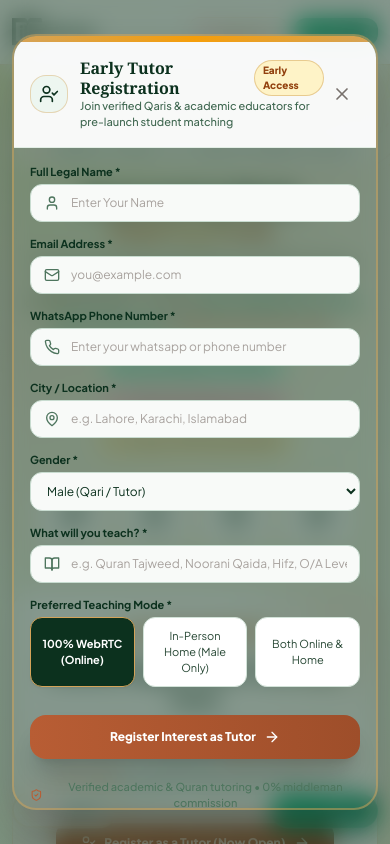
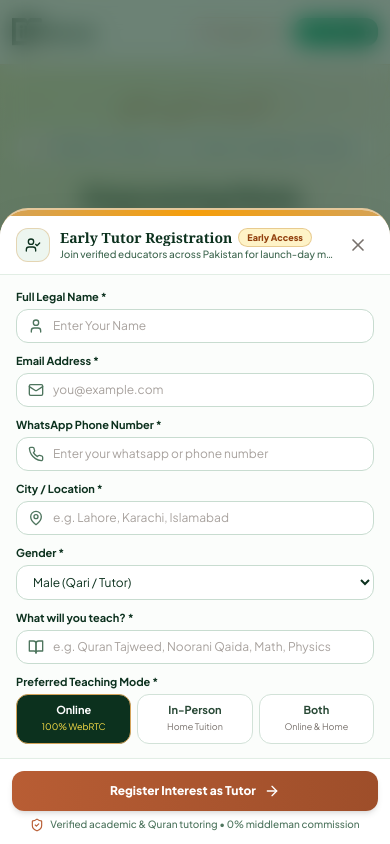
Before and after one commit to wpkindle/IlmDunya, a React (Vite) app: page / in a window 390 px wide. Both pictures are taken after a click on the button "Register as a Tutor (Now Open)". Shown: the top 844 px of the page. Built offline with nearby package versions, Linux system fonts and the light colour scheme; a web font is replaced by a local one.

Commit message:
fix(mobile): solid white background, responsive bottom-sheet layout, and sticky submit bar

```diff
--- a/src/components/SupportPlatformModal.jsx
+++ b/src/components/SupportPlatformModal.jsx
@@ -70,9 +70,9 @@ export default function SupportPlatformModal({ isOpen, onClose }) {
   const selectedMethod = paymentMethods.find((m) => m.id === activeTab) || paymentMethods[0];
 
   return (
-    <div className="fixed inset-0 z-50 flex items-center justify-center p-3 sm:p-4 bg-[#0c311e]/50 backdrop-blur-md animate-in fade-in duration-200">
+    <div className="fixed inset-0 z-50 flex items-end sm:items-center justify-center p-0 sm:p-4 bg-[#0c311e]/60 backdrop-blur-md animate-in fade-in duration-200">
       <div
-        className="w-full max-w-lg max-h-[90dvh] flex flex-col rounded-3xl bg-white/98 sm:bg-[#f9fbf9] border-2 border-[#d4a359]/50 shadow-2xl text-[#1a3325] relative overflow-hidden"
+        className="w-full max-w-lg max-h-[92dvh] sm:max-h-[90dvh] flex flex-col rounded-t-[28px] sm:rounded-3xl bg-white border-t-2 sm:border-2 border-[#d4a359]/60 shadow-2xl text-[#1a3325] relative overflow-hidden"
         role="dialog"
         aria-modal="true"
       >
--- a/src/components/TutorRegistrationModal.jsx
+++ b/src/components/TutorRegistrationModal.jsx
@@ -80,9 +80,9 @@ export default function TutorRegistrationModal({ isOpen, onClose }) {
   )}`;
 
   return (
-    <div className="fixed inset-0 z-50 flex items-center justify-center p-3 sm:p-4 bg-[#0c311e]/50 backdrop-blur-md animate-in fade-in duration-200">
+    <div className="fixed inset-0 z-50 flex items-end sm:items-center justify-center p-0 sm:p-4 bg-[#0c311e]/60 backdrop-blur-md animate-in fade-in duration-200">
       <div
-        className="w-full max-w-xl max-h-[92dvh] flex flex-col rounded-3xl bg-white/98 sm:bg-[#f9fbf9] border-2 border-[#d4a359]/50 shadow-2xl text-[#1a3325] relative overflow-hidden"
+        className="w-full max-w-xl max-h-[94dvh] sm:max-h-[90dvh] flex flex-col rounded-t-[28px] sm:rounded-3xl bg-white border-t-2 sm:border-2 border-[#d4a359]/60 shadow-2xl text-[#1a3325] relative overflow-hidden"
         role="dialog"
         aria-modal="true"
       >
@@ -90,23 +90,23 @@ export default function TutorRegistrationModal({ isOpen, onClose }) {
         <div className="h-1.5 bg-gradient-to-r from-[#d4a359] via-[#f59e0b] to-[#d4a359] shrink-0" />
 
         {/* Modal Header */}
-        <div className="p-4 sm:p-5 border-b border-[#e2eee5] flex items-center justify-between shrink-0 bg-white/95">
-          <div className="flex items-center gap-3">
-            <div className="p-2 sm:p-2.5 rounded-2xl bg-[#edf6f0] text-[#0c311e] border border-[#d4a359]/40 shadow-xs">
-              <UserCheck className="w-5 h-5 text-[#0c311e]" />
+        <div className="px-4 py-3 sm:px-5 sm:py-4 border-b border-[#e2eee5] flex items-center justify-between shrink-0 bg-white">
+          <div className="flex items-center gap-2.5 sm:gap-3 min-w-0">
+            <div className="p-2 sm:p-2.5 rounded-xl sm:rounded-2xl bg-[#edf6f0] text-[#0c311e] border border-[#d4a359]/40 shrink-0 shadow-2xs">
+              <UserCheck className="w-4 h-4 sm:w-5 sm:h-5 text-[#0c311e]" />
             </div>
-            <div>
-              <div className="flex items-center gap-2">
-                <h3 className="font-serif font-black text-base sm:text-lg text-[#0c311e] leading-tight">
+            <div className="min-w-0">
+              <div className="flex items-center gap-1.5 sm:gap-2 flex-wrap">
+                <h3 className="font-serif font-black text-sm sm:text-lg text-[#0c311e] leading-tight truncate">
                   {step === 1 ? "Early Tutor Registration" : "Registration Successful!"}
                 </h3>
-                <span className="px-2 py-0.5 rounded-full text-[10px] font-extrabold bg-[#fef3c7] text-[#92400e] border border-[#d4a359]/50">
+                <span className="px-2 py-0.5 rounded-full text-[9px] sm:text-[10px] font-extrabold bg-[#fef3c7] text-[#92400e] border border-[#d4a359]/50 shrink-0">
                   {step === 1 ? "Early Access" : "Priority Saved"}
                 </span>
               </div>
-              <p className="text-[11px] sm:text-xs text-[#406851] font-medium">
+              <p className="text-[10px] sm:text-xs text-[#406851] font-medium truncate sm:whitespace-normal">
                 {step === 1
-                  ? "Join verified Qaris & academic educators for pre-launch student matching"
+                  ? "Join verified educators across Pakistan for launch-day matching"
                   : "You are placed on our priority tutor list for launch day"}
               </p>
             </div>
@@ -115,39 +115,39 @@ export default function TutorRegistrationModal({ isOpen, onClose }) {
           <button
             onClick={onClose}
             aria-label="Close dialog"
-            className="p-2 rounded-xl text-stone-500 hover:text-[#0c311e] hover:bg-[#edf6f0] transition-colors cursor-pointer"
+            className="p-1.5 sm:p-2 rounded-xl text-stone-500 hover:text-[#0c311e] hover:bg-[#edf6f0] transition-colors cursor-pointer shrink-0 ml-2"
           >
             <X className="w-5 h-5" />
           </button>
         </div>
 
-        {/* Modal Scrollable Body */}
-        <div className="p-4 sm:p-6 overflow-y-auto space-y-5 text-xs text-[#284835]">
+        {/* Modal Body & Step Forms */}
+        {step === 1 ? (
+          <form onSubmit={handleRegisterSubmit} className="flex flex-col flex-1 min-h-0 overflow-hidden bg-white">
+            {/* Scrollable Form Fields */}
+            <div className="flex-1 overflow-y-auto px-4 py-3.5 sm:p-5 space-y-3 bg-[#fbfdfb] text-xs text-[#284835]">
               {error && (
-            <div className="p-3.5 bg-rose-50 border border-rose-200 text-rose-800 rounded-2xl flex items-start gap-2.5 animate-in fade-in duration-150">
+                <div className="p-3 bg-rose-50 border border-rose-200 text-rose-800 rounded-xl flex items-start gap-2 text-xs">
                   <AlertCircle className="w-4 h-4 text-rose-600 shrink-0 mt-0.5" />
                   <span className="leading-relaxed font-medium">{error}</span>
                 </div>
               )}
 
-          {/* STEP 1: Registration Form (No OTP, direct submission) */}
-          {step === 1 && (
-            <form onSubmit={handleRegisterSubmit} className="space-y-4">
-              <div className="grid grid-cols-1 sm:grid-cols-2 gap-3.5">
+              <div className="grid grid-cols-1 sm:grid-cols-2 gap-2.5 sm:gap-3.5">
                 {/* Full Name */}
                 <div className="space-y-1 sm:col-span-2">
                   <label className="text-[11px] font-bold text-[#0c311e] block">
                     Full Legal Name *
                   </label>
                   <div className="relative">
-                    <User className="w-4 h-4 text-[#4e755e] absolute left-3.5 top-1/2 -translate-y-1/2" />
+                    <User className="w-4 h-4 text-[#4e755e] absolute left-3 top-1/2 -translate-y-1/2" />
                     <input
                       type="text"
                       required
                       value={name}
                       onChange={(e) => setName(e.target.value)}
                       placeholder="Enter Your Name"
-                      className="w-full pl-10 pr-3 py-2.5 rounded-xl bg-[#f8faf8] border border-[#c8dcd0] focus:border-[#d4a359] focus:bg-white focus:outline-none text-[#0c311e] text-xs placeholder:text-stone-400 shadow-xs"
+                      className="w-full pl-9 pr-3 py-2 rounded-xl bg-white border border-[#c8dcd0] focus:border-[#d4a359] focus:outline-none text-[#0c311e] text-xs placeholder:text-stone-400 shadow-2xs"
                     />
                   </div>
                 </div>
@@ -158,14 +158,14 @@ export default function TutorRegistrationModal({ isOpen, onClose }) {
                     Email Address *
                   </label>
                   <div className="relative">
-                    <Mail className="w-4 h-4 text-[#4e755e] absolute left-3.5 top-1/2 -translate-y-1/2" />
+                    <Mail className="w-4 h-4 text-[#4e755e] absolute left-3 top-1/2 -translate-y-1/2" />
                     <input
                       type="email"
                       required
                       value={email}
                       onChange={(e) => setEmail(e.target.value)}
                       placeholder="you@example.com"
-                      className="w-full pl-10 pr-3 py-2.5 rounded-xl bg-[#f8faf8] border border-[#c8dcd0] focus:border-[#d4a359] focus:bg-white focus:outline-none text-[#0c311e] text-xs placeholder:text-stone-400 shadow-xs"
+                      className="w-full pl-9 pr-3 py-2 rounded-xl bg-white border border-[#c8dcd0] focus:border-[#d4a359] focus:outline-none text-[#0c311e] text-xs placeholder:text-stone-400 shadow-2xs"
                     />
                   </div>
                 </div>
@@ -176,14 +176,14 @@ export default function TutorRegistrationModal({ isOpen, onClose }) {
                     WhatsApp Phone Number *
                   </label>
                   <div className="relative">
-                    <Phone className="w-4 h-4 text-[#4e755e] absolute left-3.5 top-1/2 -translate-y-1/2" />
+                    <Phone className="w-4 h-4 text-[#4e755e] absolute left-3 top-1/2 -translate-y-1/2" />
                     <input
                       type="tel"
                       required
                       value={phone}
                       onChange={(e) => setPhone(e.target.value)}
                       placeholder="Enter your whatsapp or phone number"
-                      className="w-full pl-10 pr-3 py-2.5 rounded-xl bg-[#f8faf8] border border-[#c8dcd0] focus:border-[#d4a359] focus:bg-white focus:outline-none text-[#0c311e] text-xs placeholder:text-stone-400 shadow-xs"
+                      className="w-full pl-9 pr-3 py-2 rounded-xl bg-white border border-[#c8dcd0] focus:border-[#d4a359] focus:outline-none text-[#0c311e] text-xs placeholder:text-stone-400 shadow-2xs"
                     />
                   </div>
                 </div>
@@ -194,14 +194,14 @@ export default function TutorRegistrationModal({ isOpen, onClose }) {
                     City / Location *
                   </label>
                   <div className="relative">
-                    <MapPin className="w-4 h-4 text-[#4e755e] absolute left-3.5 top-1/2 -translate-y-1/2" />
+                    <MapPin className="w-4 h-4 text-[#4e755e] absolute left-3 top-1/2 -translate-y-1/2" />
                     <input
                       type="text"
                       required
                       value={city}
                       onChange={(e) => setCity(e.target.value)}
                       placeholder="e.g. Lahore, Karachi, Islamabad"
-                      className="w-full pl-10 pr-3 py-2.5 rounded-xl bg-[#f8faf8] border border-[#c8dcd0] focus:border-[#d4a359] focus:bg-white focus:outline-none text-[#0c311e] text-xs placeholder:text-stone-400 shadow-xs"
+                      className="w-full pl-9 pr-3 py-2 rounded-xl bg-white border border-[#c8dcd0] focus:border-[#d4a359] focus:outline-none text-[#0c311e] text-xs placeholder:text-stone-400 shadow-2xs"
                     />
                   </div>
                 </div>
@@ -214,7 +214,7 @@ export default function TutorRegistrationModal({ isOpen, onClose }) {
                   <select
                     value={gender}
                     onChange={(e) => setGender(e.target.value)}
-                    className="w-full px-3 py-2.5 rounded-xl bg-[#f8faf8] border border-[#c8dcd0] focus:border-[#d4a359] focus:bg-white focus:outline-none text-[#0c311e] text-xs shadow-xs"
+                    className="w-full px-3 py-2 rounded-xl bg-white border border-[#c8dcd0] focus:border-[#d4a359] focus:outline-none text-[#0c311e] text-xs shadow-2xs"
                   >
                     <option value="male">Male (Qari / Tutor)</option>
                     <option value="female">Female (Alimah / Tutor)</option>
@@ -227,14 +227,14 @@ export default function TutorRegistrationModal({ isOpen, onClose }) {
                     What will you teach? *
                   </label>
                   <div className="relative">
-                    <BookOpen className="w-4 h-4 text-[#4e755e] absolute left-3.5 top-1/2 -translate-y-1/2" />
+                    <BookOpen className="w-4 h-4 text-[#4e755e] absolute left-3 top-1/2 -translate-y-1/2" />
                     <input
                       type="text"
                       required
                       value={primarySubject}
                       onChange={(e) => setPrimarySubject(e.target.value)}
-                      placeholder="e.g. Quran Tajweed, Noorani Qaida, Hifz, O/A Level Physics, Math"
-                      className="w-full pl-10 pr-3 py-2.5 rounded-xl bg-[#f8faf8] border border-[#c8dcd0] focus:border-[#d4a359] focus:bg-white focus:outline-none text-[#0c311e] text-xs placeholder:text-stone-400 shadow-xs"
+                      placeholder="e.g. Quran Tajweed, Noorani Qaida, Math, Physics"
+                      className="w-full pl-9 pr-3 py-2 rounded-xl bg-white border border-[#c8dcd0] focus:border-[#d4a359] focus:outline-none text-[#0c311e] text-xs placeholder:text-stone-400 shadow-2xs"
                     />
                   </div>
                 </div>
@@ -244,35 +244,39 @@ export default function TutorRegistrationModal({ isOpen, onClose }) {
                   <label className="text-[11px] font-bold text-[#0c311e] block">
                     Preferred Teaching Mode *
                   </label>
-                  <div className="grid grid-cols-3 gap-2">
+                  <div className="grid grid-cols-3 gap-1.5 sm:gap-2">
                     {[
-                      { value: "online", label: "100% WebRTC (Online)" },
-                      { value: "in_person", label: "In-Person Home (Male Only)" },
-                      { value: "both", label: "Both Online & Home" }
+                      { value: "online", title: "Online", desc: "100% WebRTC" },
+                      { value: "in_person", title: "In-Person", desc: "Home Tuition" },
+                      { value: "both", title: "Both", desc: "Online & Home" }
                     ].map((mode) => (
                       <button
                         key={mode.value}
                         type="button"
                         onClick={() => setTeachingMode(mode.value)}
-                        className={`p-2.5 rounded-xl border text-center transition-all cursor-pointer ${
+                        className={`py-2 px-1.5 rounded-xl border text-center transition-all cursor-pointer ${
                           teachingMode === mode.value
-                            ? "bg-[#0c311e] border-[#d4a359] text-white font-bold shadow-sm"
-                            : "bg-white border-[#d2e2d8] text-[#284835] hover:bg-[#f2f7f4] hover:border-[#b85d34]/40"
+                            ? "bg-[#0c311e] border-[#d4a359] text-white shadow-xs"
+                            : "bg-white border-[#d2e2d8] text-[#284835] hover:bg-[#f2f7f4]"
                         }`}
                       >
-                        <span className="text-[11px] block">{mode.label}</span>
+                        <span className="text-[11px] font-bold block leading-tight">{mode.title}</span>
+                        <span className={`text-[9px] block mt-0.5 ${teachingMode === mode.value ? "text-[#fde047]" : "text-stone-500"}`}>
+                          {mode.desc}
+                        </span>
                       </button>
                     ))}
                   </div>
                 </div>
               </div>
+            </div>
 
-              {/* Submit CTA */}
-              <div className="pt-3">
+            {/* Sticky Bottom Submit Bar */}
+            <div className="p-3 sm:p-4 bg-white border-t border-[#e2eee5] shrink-0 shadow-lg space-y-1.5">
               <button
                 type="submit"
                 disabled={loading}
-                  className="w-full py-3.5 px-6 rounded-2xl bg-gradient-to-r from-[#b85d34] to-[#9e4e2a] hover:from-[#d4a359] hover:to-[#b85d34] text-white font-black text-xs sm:text-sm shadow-xl hover:scale-[1.01] active:scale-95 transition-all duration-300 flex items-center justify-center gap-2 cursor-pointer disabled:opacity-50"
+                className="w-full py-3 sm:py-3.5 px-6 rounded-xl sm:rounded-2xl bg-gradient-to-r from-[#b85d34] to-[#9e4e2a] hover:from-[#d4a359] hover:to-[#b85d34] text-white font-black text-xs sm:text-sm shadow-md hover:scale-[1.01] active:scale-95 transition-all duration-200 flex items-center justify-center gap-2 cursor-pointer disabled:opacity-50"
               >
                 {loading ? (
                   <>
@@ -286,25 +290,24 @@ export default function TutorRegistrationModal({ isOpen, onClose }) {
                   </>
                 )}
               </button>
-              </div>
 
-              <div className="flex items-center justify-center gap-2 text-[11px] text-[#4e755e] pt-1 text-center font-medium">
-                <ShieldCheck className="w-3.5 h-3.5 text-[#b85d34]" />
+              <div className="flex items-center justify-center gap-1.5 text-[10px] sm:text-[11px] text-[#4e755e] text-center font-medium">
+                <ShieldCheck className="w-3.5 h-3.5 text-[#b85d34] shrink-0" />
                 <span>Verified academic &amp; Quran tutoring &bull; 0% middleman commission</span>
               </div>
+            </div>
           </form>
-          )}
-
-          {/* STEP 2: Notice & Confirmation (No OTP required) */}
-          {step === 2 && (
-            <div className="text-center py-3 space-y-5 max-w-lg mx-auto animate-in fade-in zoom-in-95 duration-200">
-              <div className="w-16 h-16 rounded-3xl bg-emerald-50 border-2 border-emerald-500 text-emerald-600 flex items-center justify-center mx-auto shadow-md">
-                <CheckCircle2 className="w-9 h-9 text-emerald-600" />
+        ) : (
+          /* STEP 2: Notice & Confirmation */
+          <div className="flex-1 overflow-y-auto p-4 sm:p-6 bg-white">
+            <div className="text-center py-2 space-y-4 max-w-lg mx-auto">
+              <div className="w-14 h-14 sm:w-16 sm:h-16 rounded-2xl sm:rounded-3xl bg-emerald-50 border-2 border-emerald-500 text-emerald-600 flex items-center justify-center mx-auto shadow-md">
+                <CheckCircle2 className="w-8 h-8 sm:w-9 sm:h-9 text-emerald-600" />
               </div>
 
               {/* PROMINENT MOTIVATING TUTOR NOTICE */}
-              <div className="p-5 sm:p-6 rounded-3xl bg-gradient-to-br from-[#f9fbf9] via-[#edf6ef] to-[#e4eee6] border-2 border-[#d4a359]/60 shadow-lg text-center space-y-3 relative overflow-hidden">
-                <div className="inline-flex items-center gap-2 px-3.5 py-1 rounded-full bg-[#fef3c7] border border-[#d4a359]/60 text-[#92400e] text-[11px] font-black tracking-wide uppercase shadow-xs">
+              <div className="p-4 sm:p-6 rounded-2xl sm:rounded-3xl bg-gradient-to-br from-[#f9fbf9] via-[#edf6ef] to-[#e4eee6] border-2 border-[#d4a359]/60 shadow-md text-center space-y-2.5 relative overflow-hidden">
+                <div className="inline-flex items-center gap-1.5 px-3 py-0.5 rounded-full bg-[#fef3c7] border border-[#d4a359]/60 text-[#92400e] text-[10px] sm:text-[11px] font-black tracking-wide uppercase shadow-2xs">
                   <Sparkles className="w-3.5 h-3.5 text-[#d97706]" />
                   <span>Priority Tutor Status Confirmed</span>
                 </div>
@@ -317,11 +320,11 @@ export default function TutorRegistrationModal({ isOpen, onClose }) {
               </div>
 
               {/* Submitted Details Summary */}
-              <div className="p-4 rounded-2xl bg-white border border-[#c8dcd0] shadow-xs text-left space-y-2 text-xs">
+              <div className="p-3.5 sm:p-4 rounded-xl sm:rounded-2xl bg-[#f8faf8] border border-[#c8dcd0] shadow-2xs text-left space-y-2 text-xs">
                 <span className="font-bold text-[#b85d34] block uppercase tracking-wider text-[10px]">
                   Submitted Tutor Profile Details:
                 </span>
-                <div className="grid grid-cols-2 gap-2 text-[#284835] pt-1">
+                <div className="grid grid-cols-2 gap-2 text-[#284835] pt-0.5">
                   <div>
                     <span className="text-[10px] text-stone-500 block">Name:</span>
                     <strong className="text-[#0c311e]">{name}</strong>
@@ -341,12 +344,12 @@ export default function TutorRegistrationModal({ isOpen, onClose }) {
                 </div>
               </div>
 
-              <div className="space-y-2.5 pt-2">
+              <div className="space-y-2 pt-1">
                 <a
                   href={whatsappFacultyUrl}
                   target="_blank"
                   rel="noopener noreferrer"
-                  className="w-full py-3.5 px-6 rounded-2xl bg-gradient-to-r from-[#25D366] to-[#128C7E] hover:from-[#1ebc59] hover:to-[#0f7a6e] text-white font-black text-xs sm:text-sm shadow-xl flex items-center justify-center gap-2 cursor-pointer transition-all hover:scale-[1.01]"
+                  className="w-full py-3 sm:py-3.5 px-6 rounded-xl sm:rounded-2xl bg-gradient-to-r from-[#25D366] to-[#128C7E] hover:from-[#1ebc59] hover:to-[#0f7a6e] text-white font-black text-xs sm:text-sm shadow-md flex items-center justify-center gap-2 cursor-pointer transition-all hover:scale-[1.01]"
                 >
                   <MessageCircle className="w-4 h-4" />
                   <span>Connect with Us on WhatsApp</span>
@@ -355,14 +358,14 @@ export default function TutorRegistrationModal({ isOpen, onClose }) {
                 <button
                   type="button"
                   onClick={onClose}
-                  className="w-full py-2.5 rounded-xl border border-[#c8dcd0] text-[#284835] hover:text-[#0c311e] text-xs font-semibold hover:bg-[#edf5ef] transition-colors cursor-pointer"
+                  className="w-full py-2.5 rounded-xl border border-[#c8dcd0] text-[#284835] hover:text-[#0c311e] text-xs font-semibold hover:bg-stone-50 transition-colors cursor-pointer"
                 >
                   Close &amp; Return to Home
                 </button>
               </div>
             </div>
+          </div>
         )}
-        </div>
       </div>
     </div>
   );
```
Lines whose indentation alone changed are shown as unchanged.
